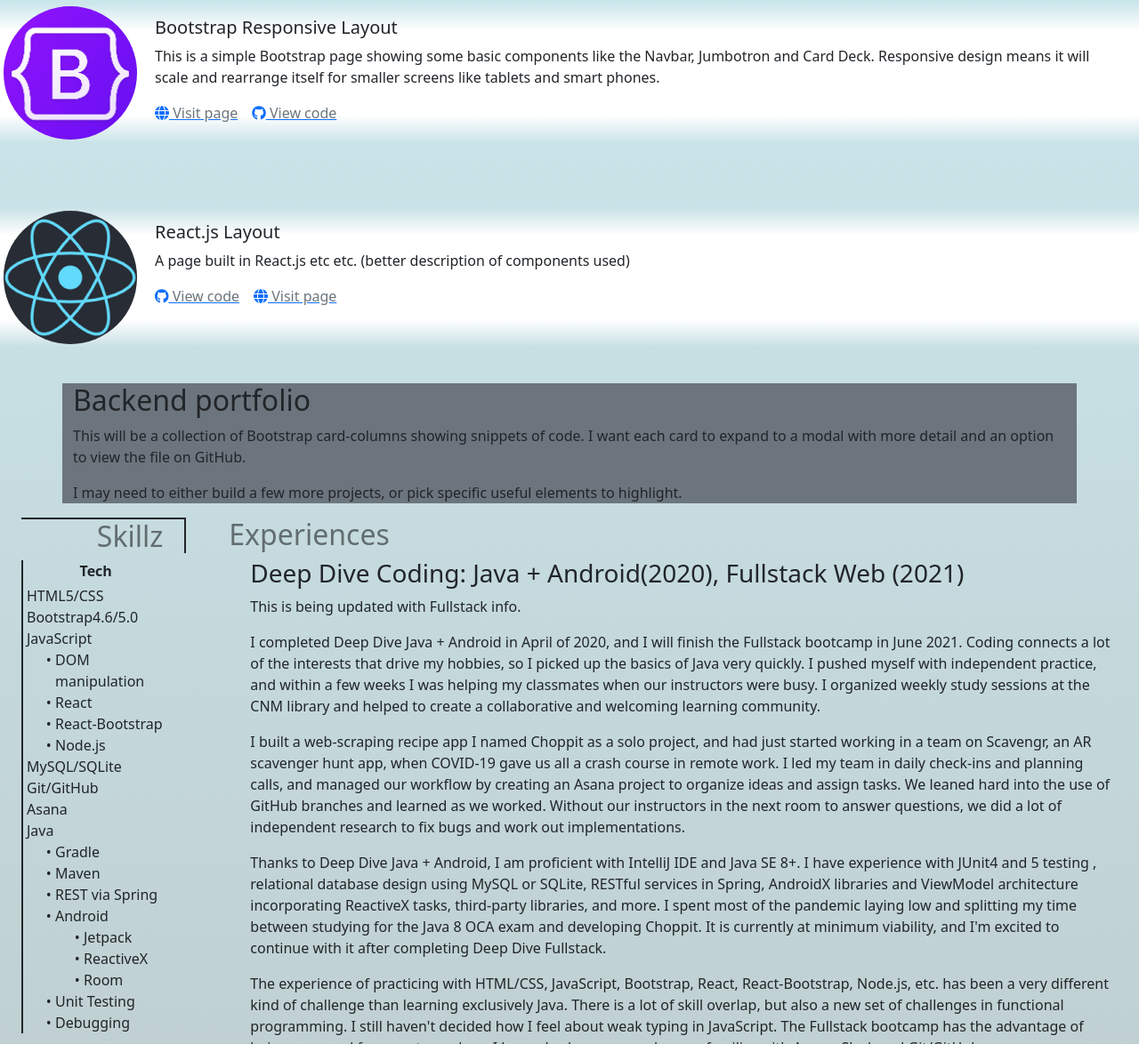
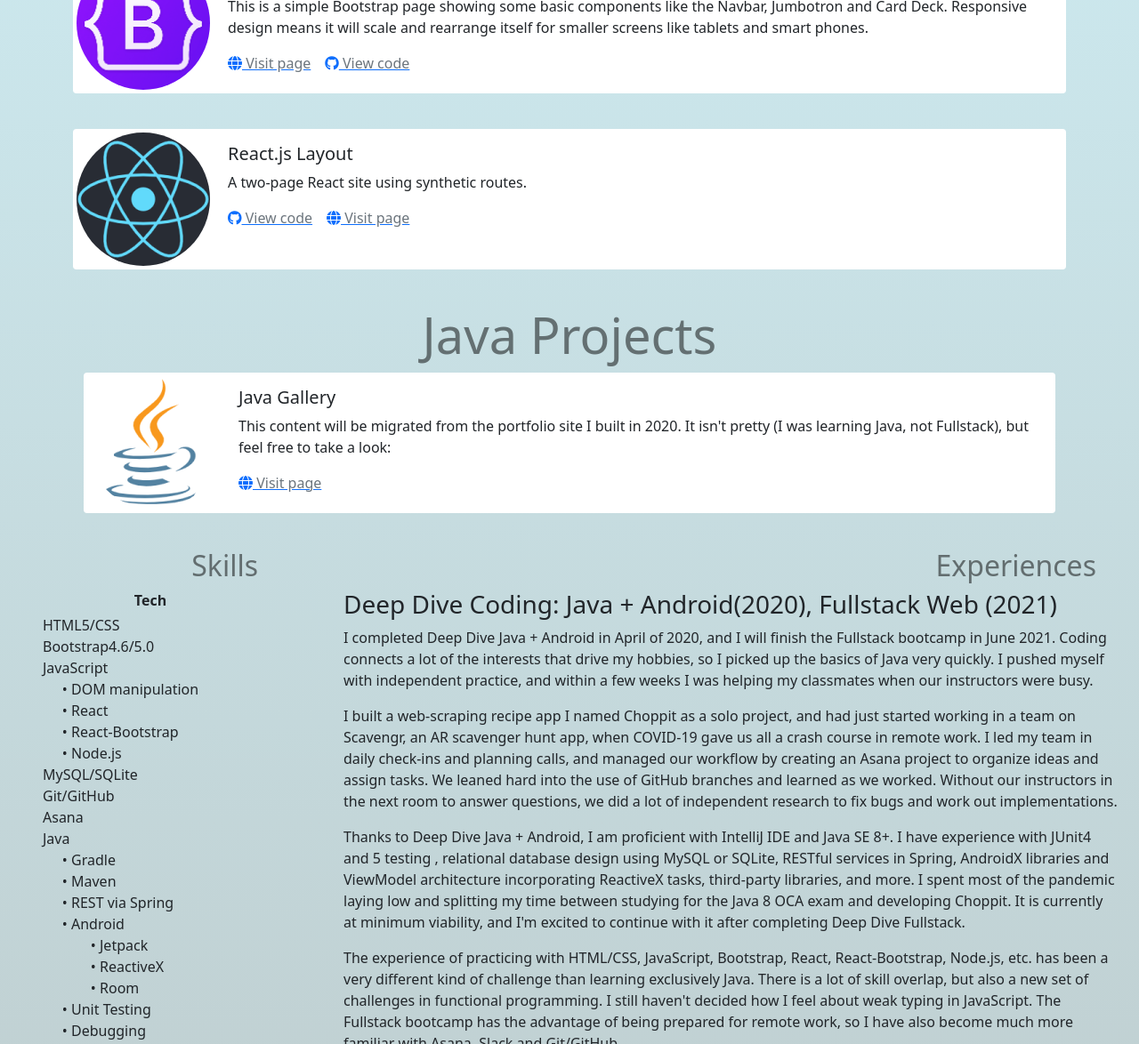
Before and after one commit to semartinez147/semartinez, a plain HTML site: page public_html/index.html in a window 1280 px wide. Shown: the part 941-2115 px from the top of the page at 89% size. Drawn offline with nearby package versions, Linux system fonts and the light colour scheme; some packages are replaced by stand-ins of ours; a script that the page names is missing.

Commit message:
More style changes.

```diff
--- a/public_html/index.html
+++ b/public_html/index.html
@@ -49,15 +49,16 @@
 				<h2 class="display-4">Samuel E Martinez</h2>
 			</div>
 			<div class="row justify-content-center align-items-lg-center">
-				<div class="col-6 col-lg-4 order-2 order-lg-2"><p>I’m a software and web developer with a background in leadership, development and end user support. I am proficient with Java in a wide variety of use cases, and actively expanding my development skills in HTML, CSS, Javascript, Bootstrap, React and others.</p></div>
+				<div class="col-6 col-lg-4 order-2 order-lg-2">
+					<p>I’m a software and web developer with a background in leadership, development and end user support. I am proficient with Java in a wide variety of use cases, and actively expanding my development skills in HTML, CSS, Javascript, Bootstrap, React and others.</p>
+				</div>
 				<div class="col-lg-4 mx-1 my-2 order-0 order-lg-3" id="headshot">
 					<img src="assets/headshot.jpg" alt="headshot of Samuel" class="img-fluid rounded-circle" id="headshot-img">
 				</div>
 				<div class="w-100 order-1 d-block d-lg-none"></div>
-				<div class="col-6 col-lg-4 order-3"><p> I have experience with individual, group and leadership roles
-					and a reputation for building
-					positive culture and inspiring collaboration through service leadership, effective teamwork, and
-					strong communication skills.</p></div>
+				<div class="col-6 col-lg-4 order-3">
+					<p> I have experience with individual, group and leadership roles. I am driven by opportunities for learning, and have a reputation for building positive culture and inspiring collaboration through service leadership, effective teamwork, and strong communication skills.</p
+					></div>
 			</div>
 		</div>
 	</section> <!--welcome-->
@@ -65,11 +66,10 @@
 		<div class="container py-2 py-lg-4"></div>
 	</div>
 	<section class="pt-1" id="frontend">
-		<div class="container text-center"><h5 class="display-4 text-black-50">Work samples</h5></div>
+		<div class="container text-center"><h5 class="display-4 text-black-50">Fullstack Work</h5></div>
 
-
-		<div class="container-fluid px-0 pb-4" id="frontend-js">
-			<div class="card rounded-0 border-0 g-0 mx-0 mb-3">
+		<div class="container pb-4" id="frontend-js">
+			<div class="card border-0 mb-3">
 				<div class="row g-0">
 					<div class="col-auto d-flex align-items-center p-1">
 						<img src="assets/js-logo.png" alt="JavaScript logo" class="frontend-logo rounded-circle">
@@ -94,8 +94,9 @@
 				</div>
 			</div>
 		</div>
-		<div class="container-fluid px-0 pb-4" id="frontend-bootstrap">
-			<div class="card rounded-0 border-0 g-0 mx-0 mb-3">
+
+		<div class="container pb-4" id="frontend-bootstrap">
+			<div class="card border-0 mb-3">
 				<div class="row g-0">
 					<div class="col-auto d-flex align-items-center p-1">
 						<img src="assets/boot-logo.png" alt="Bootstrap logo" class="frontend-logo rounded-circle ">
@@ -121,16 +122,16 @@
 				</div>
 			</div>
 		</div>
-		<div class="container-fluid px-0 pb-4" id="frontend-react">
-			<div class="card rounded-0 border-0 g-0 mx-0 mb-3">
+		<div class="container pb-4" id="frontend-react">
+			<div class="card border-0 mb-3">
 				<div class="row g-0">
 					<div class="col-auto d-flex align-items-center p-1">
-						<img src="assets/react-logo.png" alt="Rect logo" class="frontend-logo rounded-circle ">
+						<img src="assets/react-logo.png" alt="React logo" class="frontend-logo rounded-circle ">
 					</div>
 					<div class="col">
 						<div class="card-body">
 							<h5 class="card-title">React.js Layout</h5>
-							<p class="card-text">A page built in React.js etc etc. (better description of components used)</p>
+							<p class="card-text">A two-page React site using synthetic routes.  </p>
 							<div class="container">
 								<div class="row">
 									<div class="col-auto pe-0 pe-sm-1">
@@ -161,20 +162,71 @@
 		-->
 	</section> <!--frontend-->
 
-	<div class="container bg-secondary" id="backend">
-		<h2>Backend portfolio</h2>
-		<p><!--TODO-->This will be a collection of Bootstrap card-columns showing snippets of code. I want each card to expand to a modal with more detail and an option to view the file on GitHub.</p>
-		<p>I may need to either build a few more projects, or pick specific useful elements to highlight.</p>
+	<div class="container" id="backend">
+		<div class="container text-center"><h5 class="display-4 text-black-50">Java Projects</h5></div>
+<!--
+		<div class="container pb-4" id="android">
+			<div class="card border-0 mb-3">
+				<div class="row g-0">
+					<div class="col-auto d-flex align-items-center p-1">
+						<img src="assets/android-logo.png" alt="Android logo" class="frontend-logo rounded-circle ">
+					</div>
+					<div class="col">
+						<div class="card-body">
+							<h5 class="card-title">Android UI</h5>
+							<p class="card-text">Get screenshots of Choppit</p>
+							<div class="container">
+								<div class="row">
+									<div class="col-auto pe-0 pe-sm-1">
+										<a href=""><i class="fab fa-github"></i><h6 class="card-subtitle mb-2 text-muted d-inline"> View code</h6></a>
+									</div>
+									<div class="col-auto">
+										<a href="https://ddc-web-student.cnm.edu/~smartinez495/js-events-challenge/index.html" target="_blank">
+											<i class="fas fa-globe"></i><h6 class="card-subtitle mb-2 text-muted d-inline"> Visit page</h6></a>
+									</div>
+								</div>
+							</div>
+						</div>
+					</div>
+				</div>
+			</div>
+		</div>
+-->
+
+		<div class="container pb-4" id="java">
+			<div class="card border-0 mb-3">
+				<div class="row g-0">
+					<div class="col-auto d-flex align-items-center p-1">
+						<img src="assets/java-logo.png" alt="Java logo" class="frontend-logo rounded-circle ">
+					</div>
+					<div class="col">
+						<div class="card-body">
+							<h5 class="card-title">Java Gallery</h5>
+							<p class="card-text">This content will be migrated from the portfolio site I built in 2020.  It isn't pretty (I was learning Java, not Fullstack), but feel free to take a look:</p>
+							<div class="container">
+								<div class="row">
+									<div class="col-auto">
+										<a href="https://semartinex.github.io" target="_blank">
+											<i class="fas fa-globe"></i><h6 class="card-subtitle mb-2 text-muted d-inline"> Visit page</h6></a>
+									</div>
+								</div>
+							</div>
+						</div>
+					</div>
+				</div>
+			</div>
+		</div>
+
 	</div> <!--backend-->
 
 	<div class="container-fluid" id="experience">
 		<!--	TODO: This section needs more work to be fully mobile-responsive	-->
 		<div class="row m-0">
-			<div class="col-lg-2" id="skill-list">
-				<h2 class="container-fluid py-0 border-end border-top border-2 border-dark text-end text-black-50">Skillz</h2>
+			<div class="col-lg-3" id="skill-list">
+				<h2 class="container-fluid py-0 text-end text-black-50" id="skill-title">Skills</h2>
 				<div class="row flex-row">
 					<div class="col">
-						<div class="container-fluid ps-1 border-start border-2 border-dark" id="skills-tech">
+						<div class="container-fluid" id="skills-tech">
 							<p class="mb-1 skill-title">Tech</p>
 							<ul class="list-unstyled">
 								<li>HTML5/CSS</li>
@@ -206,9 +258,8 @@
 							</ul>
 						</div>
 					</div>
-
 					<div class="col">
-					    <div class="container-fluid border-end border-2 border-dark" id="skills-project">
+					    <div class="container-fluid" id="skills-project">
     						<p class="skill-title">Project Work</p>
     						<ul class="list-unstyled">
     							<li>Entity Relationship Diagramming</li>
@@ -218,9 +269,7 @@
     							<li>Iterative Design</li>
     						</ul>
     					</div>
-
-
-					    <div class="container-fluid border-start border-bottom border- border-2 border-dark" id="skills-personal">
+					    <div class="container-fluid" id="skills-personal">
     						<p class="skill-title">Personal</p>
     						<ul class="list-unstyled">
     							<li>Critical & Creative Thinking</li>
@@ -233,11 +282,10 @@
 				</div>
 			</div>
 			<div class="col">
-				<h2 class="container-fluid text-black-50">Experiences</h2>
+				<h2 class="container-fluid text-center text-lg-end text-black-50">Experiences</h2>
 
-				<div class="container ms-4">
+				<div class="container-fluid ms-4">
 					<h3>Deep Dive Coding: Java + Android(2020), Fullstack Web (2021)</h3>
-					<p><!--TODO-->This is being updated with Fullstack info.</p>
 <!--					<p>I started learning Java in January 2020. I was confident that I would at least enjoy coding - it puts a lot of the interests that drive my hobbies to work together - but I was surprised to find how engrossing the process is for me. I picked the basics up very quickly, pushed myself with exercises on CodingBat, and within a few weeks I was helping my classmates when our instructors were busy. I organized weekly study sessions at the CNM library and created a collaborative learning community to support all of us.</p>
 
 					<p>Thanks to Deep Dive, I am proficient with IntelliJ IDE and Java SE 8+. I have experience with JUnit4 and 5 testing , relational database design using MySQL queries, RESTful services, Android ViewModel architecture incorporating ReactiveX tasks, and more, which you can examine above. I am also familiar with Scrum and Agile development methods.</p>
@@ -249,7 +297,7 @@
 					<p>In April of 2021 I decided to go back for round two at Deep Dive; I'm currently working through a fully remote session of the Fullstack web development program. I've enjoyed adding JavaScript's functional programming style to Java, and working with frontend systems like CSS Grids and React-Bootstrap is an interesting contrast to Android Fragments. I've gotten much more comfortable with the minutiae of tools Slack, Git and Asana.</p>
 
 					<p>My next project will be to branch off Choppit mobile and rebuild it as a mini-monolith server app for personal use; a few pages of Bootstrap UI and some JSON should get it to a point where it can be deployed on a desktop computer and accessed locally from any device.</p>-->
-					<p>I completed Deep Dive Java + Android in April of 2020, and I will finish the Fullstack bootcamp in June 2021. Coding connects a lot of the interests that drive my hobbies, so I picked up the basics of Java very quickly. I pushed myself with independent practice, and within a few weeks I was helping my classmates when our instructors were busy. I organized weekly study sessions at the CNM library and helped to create a collaborative and welcoming learning community.</p>
+					<p>I completed Deep Dive Java + Android in April of 2020, and I will finish the Fullstack bootcamp in June 2021. Coding connects a lot of the interests that drive my hobbies, so I picked up the basics of Java very quickly. I pushed myself with independent practice, and within a few weeks I was helping my classmates when our instructors were busy.</p>
 
 					<p>I built a web-scraping recipe app I named Choppit as a solo project, and had just started working in a team on Scavengr, an AR scavenger hunt app, when COVID-19 gave us all a crash course in remote work. I led my team in daily check-ins and planning calls, and managed our workflow by creating an Asana project to organize ideas and assign tasks. We leaned hard into the use of GitHub branches and learned as we worked. Without our instructors in the next room to answer questions, we did a lot of independent research to fix bugs and work out implementations.</p>
 
--- a/public_html/styles.css
+++ b/public_html/styles.css
@@ -25,7 +25,7 @@
 
 }
 
-.card {
+.portfolio {
     margin: 2em 0;
     background: linear-gradient(rgba(255, 255, 255, 0), rgb(255,255,255), rgb(255,255,255), rgb(255,255,255), rgb(255,255,255), rgba(255, 255, 255, 0));
 }
@@ -45,6 +45,7 @@
 }
 #skill-list {
     min-width: 135px;
+
 }
 .sublist {
     list-style: "• ";
--- a/src/package.json
+++ b/src/package.json
@@ -1,6 +1,6 @@
 {
-  "name": "contact-form-demo",
-  "version": "1.0.0",
+  "name": "semartinez.com",
+  "version": "0.0.1",
   "description": "contact form",
   "main": "index.js",
   "scripts": {
```
Also changed, not shown: public_html/assets/java-logo.png (added), 1 other file.
